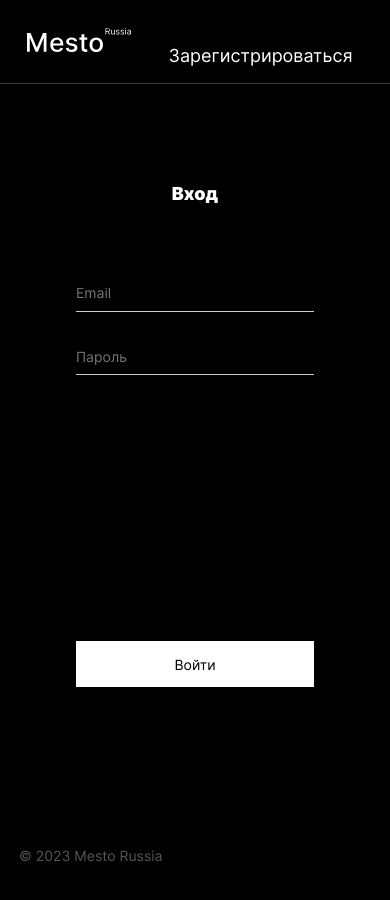
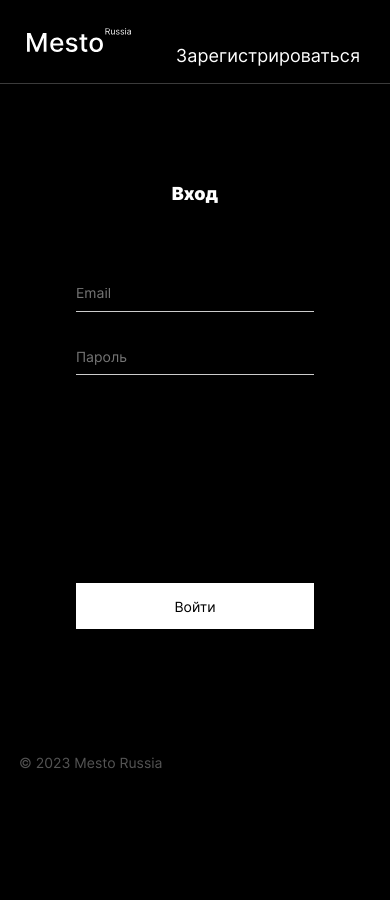
Before and after one commit to helga-ish/mesto-frontend, a React (Create React App) app: page /sign-in in a window 390 px wide. After the commit the page ends 844 px from the top, so only its background shows below. Built offline with nearby package versions, Linux system fonts and the light colour scheme; no server answers.

Commit message:
feat: mobile version form

```diff
--- /dev/null
+++ b/src/blocks/authentification/__container/authentification__container.css
@@ -0,0 +1,13 @@
+.authentification__container {
+    display:flex;
+    max-width: 358px;
+    min-width: 350px;
+    margin: auto;
+    margin-bottom: 112px;
+}
+
+@media screen and (max-width: 500px) {
+    .authentification__container {
+        margin-bottom: 0;
+    }
+}
--- /dev/null
+++ b/src/blocks/authentification/authentification.css
@@ -0,0 +1,11 @@
+.authentification {
+    display:flex;
+    margin: auto;
+    margin-bottom: 77px;
+}
+
+@media screen and (max-width: 500px) {
+    .authentification {
+        margin-bottom: 0px;
+    }
+}
--- a/src/blocks/form-button/_type/form-button_type_white.css
+++ b/src/blocks/form-button/_type/form-button_type_white.css
@@ -2,4 +2,12 @@
     margin: 216px 0 0 0;
     background-color: white;
     color: black;
+
 }
+
+@media screen and (max-width: 500px) {
+    .form-button_type_white {
+        margin: 158px 56px 77px;
+
+    }
+}
--- a/src/blocks/form-button/form-button.css
+++ b/src/blocks/form-button/form-button.css
@@ -21,7 +21,7 @@
     opacity: .8;
 }
 
-@media screen and (max-width: 600px) {
+@media screen and (max-width: 500px) {
     .form-button {
         width: 238px;
         height: 46px;
--- a/src/blocks/form/__fields/form__fields.css
+++ b/src/blocks/form/__fields/form__fields.css
@@ -5,7 +5,7 @@
     padding: 0;
   }
 
-  @media screen and (max-width: 600px) {
+  @media screen and (max-width: 500px) {
     .form__fields {
         max-width: 238px;
         margin-top: 78px;
--- a/src/blocks/form/__heading/form__heading.css
+++ b/src/blocks/form/__heading/form__heading.css
@@ -6,7 +6,7 @@
     margin: 34px 0 0 36px;
   }
 
-  @media screen and (max-width: 600px) {
+  @media screen and (max-width: 500px) {
     .form__heading {
         font-size: 18px;
         line-height: 22px;
--- a/src/blocks/header/__link/header__link.css
+++ b/src/blocks/header/__link/header__link.css
@@ -4,7 +4,6 @@
     font-weight: 400;
     font-size: 18px;
     line-height: 22px;
-    /* text-align: right; */
     transition: opacity .4s;
     margin-left: 24px;
     cursor: pointer;
@@ -17,5 +16,7 @@
 @media screen and (max-width: 700px) {
     .header__link {
         margin: auto;
+        text-align: right;
+        margin-right: 30px;
     }
 }
--- a/src/blocks/register-or-login/__container/register-or-login__container.css
+++ /dev/null
@@ -1,6 +0,0 @@
-.register-or-login__container {
-    display:flex;
-    max-width: 358px;
-    margin: auto;
-    margin-bottom: 112px;
-}
--- a/src/blocks/register-or-login/register-or-login.css
+++ /dev/null
@@ -1,4 +0,0 @@
-.register-or-login {
-    display:flex;
-    margin: auto;
-}
--- a/src/components/PageWithForm.js
+++ b/src/components/PageWithForm.js
@@ -1,8 +1,8 @@
 export default function PageWithForm({name, title, children, buttonTitle, onSubmit, onChange, formValueEmail, formValuePassword }) {
 
     return (
-        <section className='register-or-login' id={name}>
-            <div className='register-or-login__container'>
+        <section className='authentification' id={name}>
+            <div className='authentification__container'>
                 <form className="form" name={`${name}Form`} onSubmit={ onSubmit }>
                     <h2 className="form__heading form__heading_type_white">{`${title}`}</h2>
                     <fieldset className="form__fields">
--- a/src/index.css
+++ b/src/index.css
@@ -34,8 +34,8 @@
 @import url(./blocks/form/__heading/_type/form__heading_type_white.css);
 @import url(./blocks/form/__field/_type/form__field_type_white.css);
 
-@import url(./blocks/register-or-login/register-or-login.css);
-@import url(./blocks/register-or-login/__container/register-or-login__container.css);
+@import url(./blocks/authentification/authentification.css);
+@import url(./blocks/authentification/__container/authentification__container.css);
 @import url(./blocks/register-to-login/register-to-login.css);
 @import url(./blocks/register-to-login/_type/register-to-login_type_link.css);
 
```
